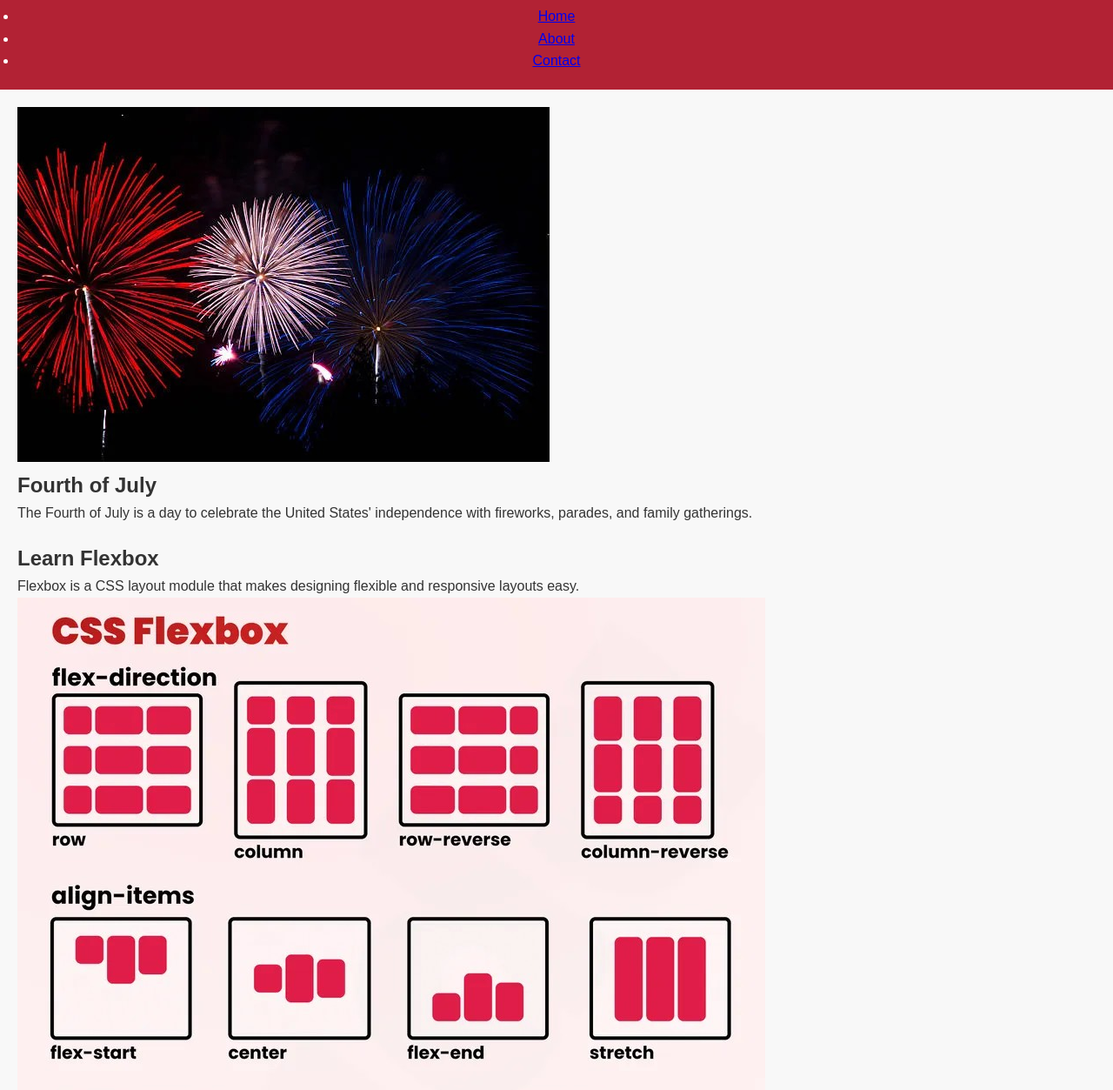
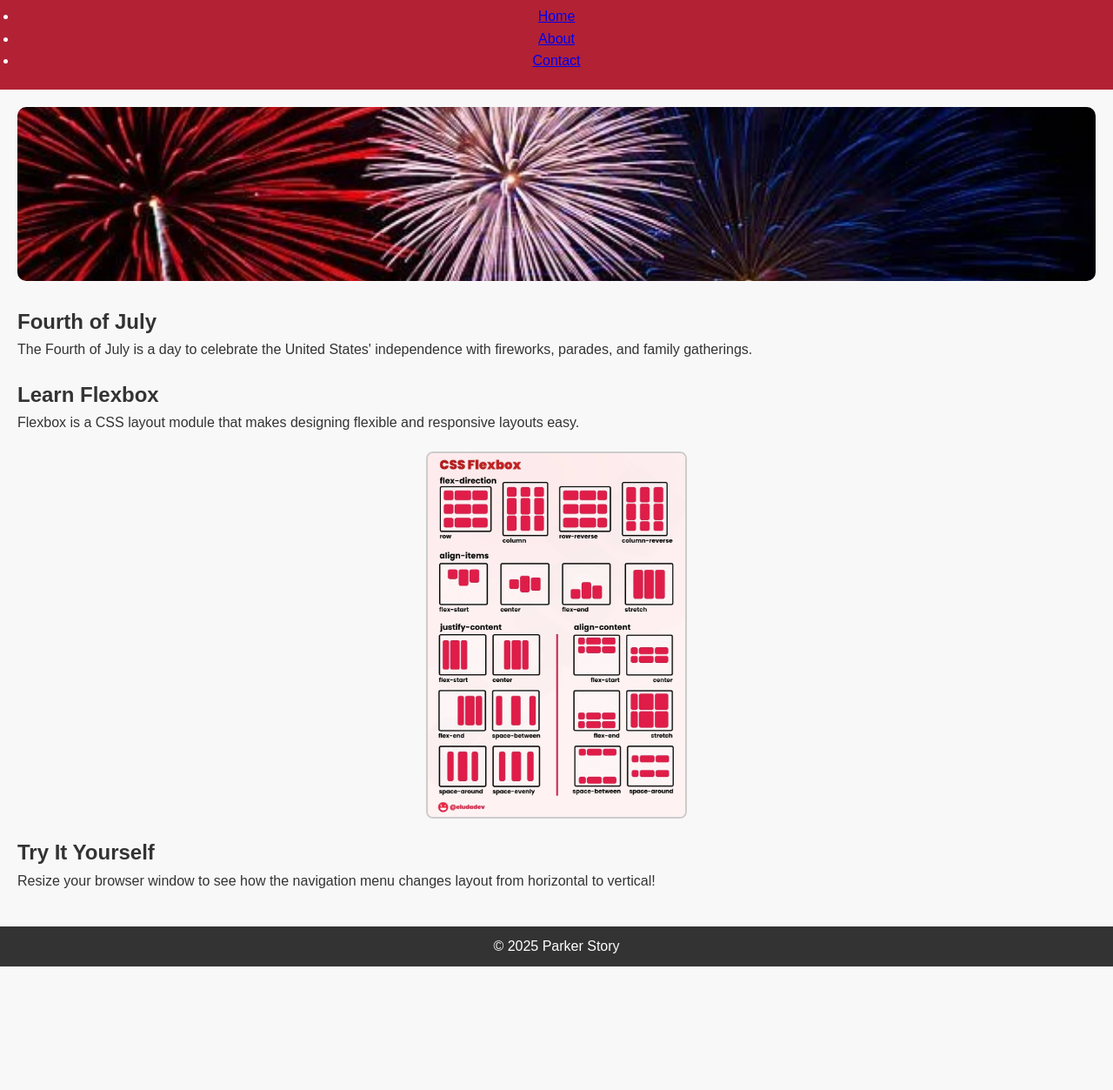
Before and after one commit to pjwolf04/web110, a plain HTML site: page Ch.8 project-Flexbox/index.html in a window 1280 px wide. Shown: the part 80-1333 px from the top of the page at 87% size. After the commit the page ends 1191 px from the top, so only its background shows below. Drawn offline with Linux system fonts and the light colour scheme.

Commit message:
Update index.html

```diff
--- a/Ch.8 project-Flexbox/index.html
+++ b/Ch.8 project-Flexbox/index.html
@@ -1,8 +1,14 @@
-<!DOCTYPE html> <html lang="en">
+<!DOCTYPE html>
+<!-- Parker Story 7/1/2025 -->
+<html lang="en">
+
 <head>
-        <meta charset="UTF-8" /> <meta name="viewport" content="width=device-width, initial-scale=1.0" />
-        <title>Fourth of July and Flexbox</title> <link rel="stylesheet" href="styles.css" />
+  <meta charset="UTF-8" />
+  <meta name="viewport" content="width=device-width, initial-scale=1.0" />
+  <title>Fourth of July and Flexbox</title>
+  <link rel="stylesheet" href="styles.css" />
 </head>
+
 <body>
   <header>
     <h1>Fourth of July and Flexbox</h1>
@@ -14,25 +20,31 @@
       </ul>
     </nav>
   </header>
+
   <main>
-                <section>
-                     <img src="fourth-of-july.jpg" alt="Fireworks on Fourth of July" /> <h2>Fourth of July</h2>
+    <section class="hero">
+      <img src="fourth-of-july.jpg" alt="Fireworks on Fourth of July" class="hero-image" />
+      <h2>Fourth of July</h2>
       <p>The Fourth of July is a day to celebrate the United States' independence with fireworks, parades, and family gatherings.</p>
     </section>
-                    <section>
+
+    <section class="flexbox-learn">
       <h2>Learn Flexbox</h2>
       <p>Flexbox is a CSS layout module that makes designing flexible and responsive layouts easy.</p>
-                        <a href="https://css-tricks.com/snippets/css/a-guide-to-flexbox/" target="_blank" rel="noopener noreferrer"> <img src="flexbox-guide.jpg" alt="Flexbox Guide" /> </a>
+      <a href="https://css-tricks.com/snippets/css/a-guide-to-flexbox/" target="_blank" rel="noopener noreferrer">
+        <img src="flexbox-guide.jpg" alt="Flexbox Guide" class="flexbox-image" />
+      </a>
     </section>
-                    <section>
+
+    <section class="try-it-yourself">
       <h2>Try It Yourself</h2>
       <p>Resize your browser window to see how the navigation menu changes layout from horizontal to vertical!</p>
     </section>
+  </main>
 
-
-             </main>
-     </body>
   <footer>
     <p>&copy; 2025 Parker Story</p>
   </footer>
+</body>
+
 </html>
```
Lines whose indentation alone changed are shown as unchanged.
